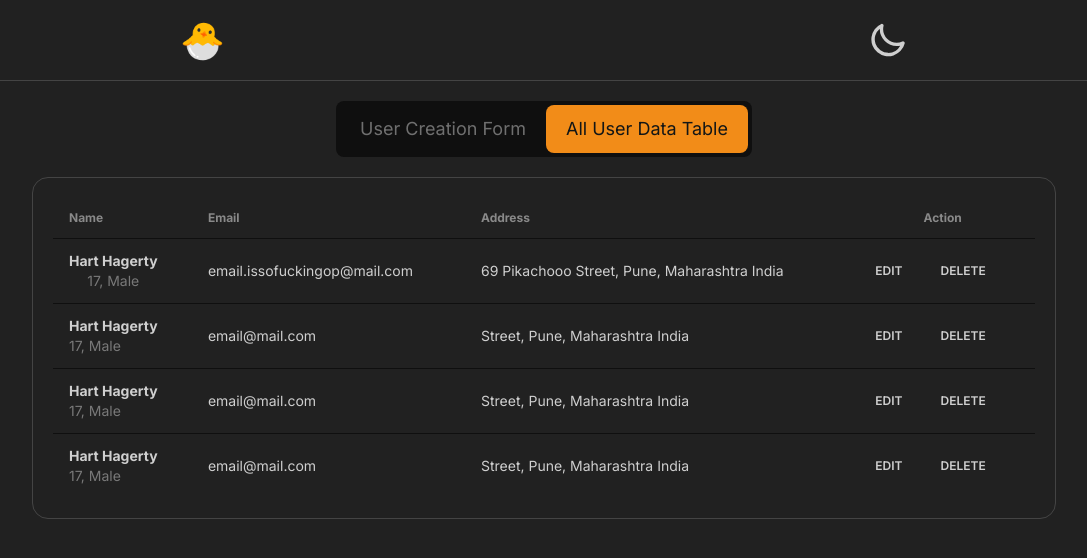
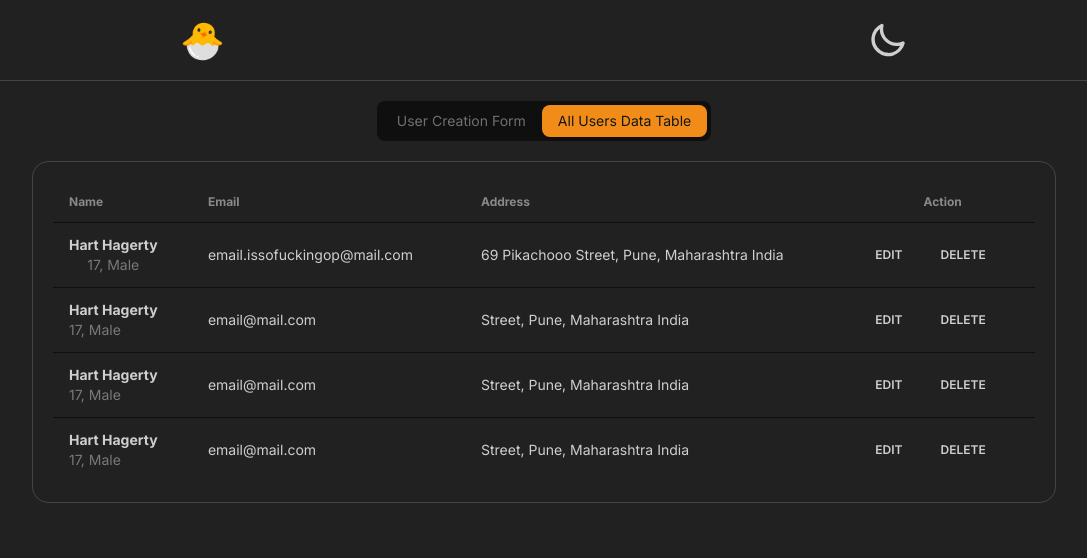
Before and after one commit to 0neTrueG0D/fire-next-crud, a Next.js app: page /data in a window 1280 px wide. Shown: the top 558 px of the page, without its empty margins (96-1183 px from the left). Built offline with nearby package versions, Linux system fonts and the light colour scheme.

Commit message:
change nav tab ui

```diff
--- a/src/app/components/client/NavTab.tsx
+++ b/src/app/components/client/NavTab.tsx
@@ -8,23 +8,15 @@ export default function NavTab() {
             <div className="tabs tabs-boxed">
                 <Link
                     href="/"
-                    className={
-                        pathname === "/"
-                            ? "tab md:tab-lg tab-active"
-                            : "tab md:tab-lg"
-                    }
+                    className={pathname === "/" ? "tab tab-active" : "tab"}
                 >
                     User Creation Form
                 </Link>
                 <Link
                     href="/data"
-                    className={
-                        pathname === "/data"
-                            ? "tab md:tab-lg tab-active"
-                            : "tab md:tab-lg"
-                    }
+                    className={pathname === "/data" ? "tab tab-active" : "tab"}
                 >
-                    All User Data Table
+                    All Users Data Table
                 </Link>
             </div>
         </div>
```
